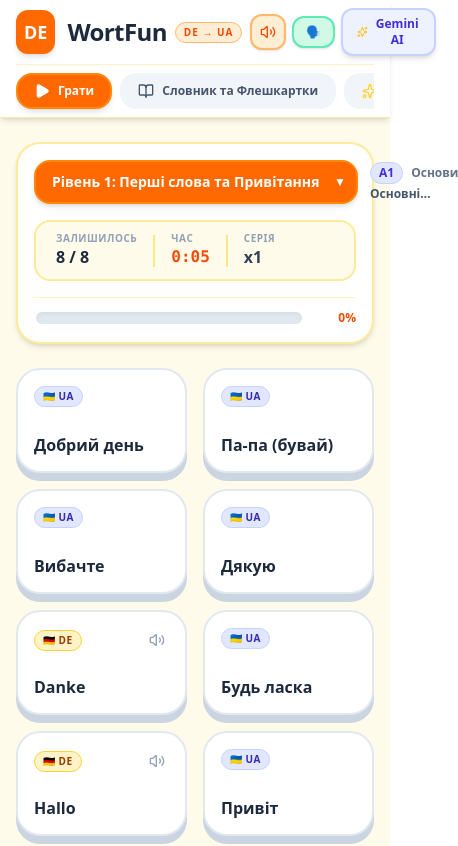
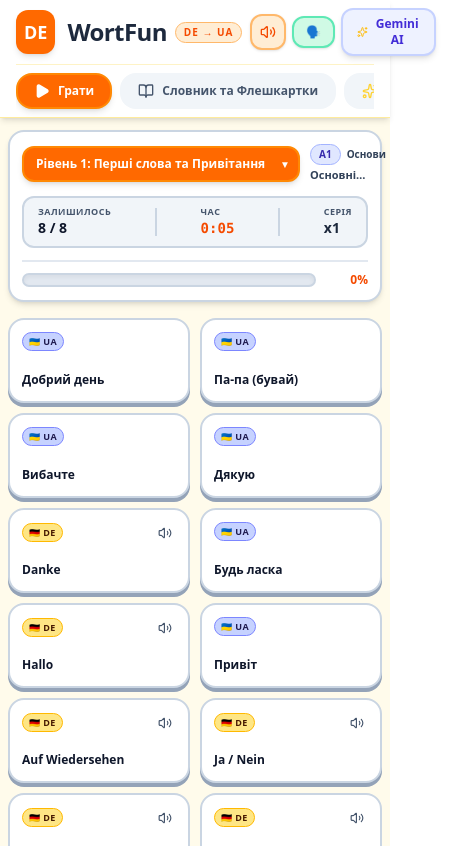
Before and after one commit to posatsky/WortFun, a React (Vite) app: page / in a window 390 px wide. Shown: the top 846 px of the page, 458 px wide, since content can reach past the window. Built offline with nearby package versions, Linux system fonts and the light colour scheme.

Commit message:
Refactor GameBoard layout and styles

```diff
--- a/src/components/GameBoard.tsx
+++ b/src/components/GameBoard.tsx
@@ -266,19 +266,19 @@ export const GameBoard: React.FC<GameBoardProps> = ({
   const progressPercent = Math.round((stats.totalMatched / totalPairsCount) * 100);
 
   return (
-    <div className="max-w-6xl mx-auto px-4 py-6">
+    <div className="max-w-6xl mx-auto px-2 sm:px-4 py-3 sm:py-6">
 
       {/* Top Bar: Level Selection & Stats */}
-      <div className="bg-white border-2 border-amber-200/80 rounded-3xl p-4 sm:p-6 mb-6 shadow-md">
-        <div className="flex flex-col md:flex-row md:items-center justify-between gap-4">
+      <div className="bg-white border-2 border-slate-300 rounded-2xl sm:rounded-3xl p-3 sm:p-5 mb-4 sm:mb-6 shadow-md">
+        <div className="flex flex-col md:flex-row md:items-center justify-between gap-3 sm:gap-4">
 
           {/* Level Switcher & Info */}
-          <div className="flex items-center gap-3">
+          <div className="flex items-center gap-2.5 sm:gap-3">
             <div className="relative shrink-0">
               <select
                 value={currentLevelIndex}
                 onChange={(e) => setCurrentLevelIndex(Number(e.target.value))}
-                className="appearance-none bg-orange-500 text-white font-black px-4 py-2.5 pr-9 rounded-2xl border-2 border-orange-400 hover:bg-orange-600 focus:outline-none focus:ring-2 focus:ring-orange-400 cursor-pointer text-sm shadow-md"
+                className="appearance-none bg-orange-500 text-white font-black px-3 sm:px-4 py-2 pr-8 sm:pr-9 rounded-xl sm:rounded-2xl border-2 border-orange-400 hover:bg-orange-600 focus:outline-none focus:ring-2 focus:ring-orange-400 cursor-pointer text-xs sm:text-sm shadow-md"
               >
                 {levels.map((lvl, idx) => {
                   const prog = levelProgress[lvl.id];
@@ -290,56 +290,56 @@ export const GameBoard: React.FC<GameBoardProps> = ({
                   );
                 })}
               </select>
-              <div className="pointer-events-none absolute right-3 top-1/2 -translate-y-1/2 text-white text-xs">
+              <div className="pointer-events-none absolute right-2.5 top-1/2 -translate-y-1/2 text-white text-[10px] sm:text-xs font-bold">
                 ▼
               </div>
             </div>
 
             <div>
-              <div className="flex items-center gap-2">
-                <span className="text-xs font-black uppercase px-2 py-0.5 rounded-full bg-indigo-100 text-indigo-700 border border-indigo-200">
+              <div className="flex items-center gap-1.5 sm:gap-2">
+                <span className="text-[10px] sm:text-xs font-black uppercase px-2 py-0.5 rounded-full bg-indigo-100 text-indigo-800 border border-indigo-300">
                   {currentLevel.difficulty}
                 </span>
-                <span className="text-xs font-bold text-slate-500">
+                <span className="text-[10px] sm:text-xs font-bold text-slate-700">
                   {currentLevel.category}
                 </span>
                 {currentLevel.isCustom && (
-                  <span className="text-[10px] font-black uppercase px-2 py-0.5 rounded-full bg-emerald-100 text-emerald-700 border border-emerald-300">
+                  <span className="text-[9px] sm:text-[10px] font-black uppercase px-1.5 sm:px-2 py-0.5 rounded-full bg-emerald-100 text-emerald-800 border border-emerald-300">
                     Ваш список
                   </span>
                 )}
               </div>
-              <p className="text-xs font-semibold text-slate-600 mt-0.5 line-clamp-1">
+              <p className="text-[11px] sm:text-xs font-bold text-slate-700 mt-0.5 line-clamp-1">
                 {currentLevel.description}
               </p>
             </div>
           </div>
 
           {/* Live Progress Metrics */}
-          <div className="flex items-center gap-4 sm:gap-6 bg-amber-50 px-5 py-2.5 rounded-2xl border-2 border-amber-200/80 shrink-0 text-xs sm:text-sm font-bold">
+          <div className="flex items-center justify-between sm:justify-start gap-3 sm:gap-6 bg-slate-100 px-3.5 sm:px-5 py-2 sm:py-2.5 rounded-xl sm:rounded-2xl border-2 border-slate-300 shrink-0 text-xs sm:text-sm font-bold">
             <div>
-              <div className="text-slate-400 text-[10px] uppercase font-extrabold tracking-wider">Залишилось</div>
-              <div className="font-black text-slate-800 text-base">
+              <div className="text-slate-600 text-[9px] sm:text-[10px] uppercase font-black tracking-wider">Залишилось</div>
+              <div className="font-black text-slate-900 text-sm sm:text-base">
                 {remainingPairs} / {totalPairsCount}
               </div>
             </div>
 
-            <div className="h-8 w-0.5 bg-amber-200" />
+            <div className="h-7 sm:h-8 w-0.5 bg-slate-300" />
 
             <div>
-              <div className="text-slate-400 text-[10px] uppercase font-extrabold tracking-wider">Час</div>
-              <div className="font-mono font-black text-orange-600 text-base">
+              <div className="text-slate-600 text-[9px] sm:text-[10px] uppercase font-black tracking-wider">Час</div>
+              <div className="font-mono font-black text-orange-600 text-sm sm:text-base">
                 {Math.floor(stats.elapsedTime / 60)}:
                 {String(stats.elapsedTime % 60).padStart(2, '0')}
               </div>
             </div>
 
-            <div className="h-8 w-0.5 bg-amber-200" />
+            <div className="h-7 sm:h-8 w-0.5 bg-slate-300" />
 
             <div>
-              <div className="text-slate-400 text-[10px] uppercase font-extrabold tracking-wider">Серія</div>
-              <div className={`font-black text-base flex items-center gap-1 ${stats.streak > 1 ? 'text-orange-600 animate-pulse' : 'text-slate-700'}`}>
-                {stats.streak > 1 && <Flame className="w-4 h-4 fill-orange-500 text-orange-500" />}
+              <div className="text-slate-600 text-[9px] sm:text-[10px] uppercase font-black tracking-wider">Серія</div>
+              <div className={`font-black text-sm sm:text-base flex items-center gap-1 ${stats.streak > 1 ? 'text-orange-600 animate-pulse' : 'text-slate-800'}`}>
+                {stats.streak > 1 && <Flame className="w-3.5 h-3.5 sm:w-4 sm:h-4 fill-orange-500 text-orange-500" />}
                 x{stats.streak}
               </div>
             </div>
@@ -348,8 +348,8 @@ export const GameBoard: React.FC<GameBoardProps> = ({
         </div>
 
         {/* Level Progress Bar */}
-        <div className="mt-4 pt-3 border-t border-amber-100 flex items-center gap-3">
-          <div className="flex-1 bg-slate-200 h-4 rounded-full overflow-hidden border-2 border-white shadow-inner">
+        <div className="mt-3 sm:mt-4 pt-2.5 sm:pt-3 border-t-2 border-slate-200 flex items-center gap-3">
+          <div className="flex-1 bg-slate-200 h-3.5 sm:h-4 rounded-full overflow-hidden border-2 border-slate-300 shadow-inner">
             <motion.div
               className="bg-gradient-to-r from-orange-400 to-orange-600 h-full rounded-full"
               initial={{ width: 0 }}
@@ -410,34 +410,34 @@ export const GameBoard: React.FC<GameBoardProps> = ({
       </AnimatePresence>
 
       {/* CARDS GRID */}
-      <div className="grid grid-cols-2 sm:grid-cols-3 md:grid-cols-4 gap-4 sm:gap-5 min-h-[380px]">
+      <div className="grid grid-cols-2 sm:grid-cols-3 lg:grid-cols-4 gap-2.5 sm:gap-4 md:gap-5 min-h-[320px] sm:min-h-[380px]">
         <AnimatePresence mode="popLayout">
           {cards
             .filter((card) => !card.isMatched)
             .map((card) => {
-              let cardStyle = "bg-white rounded-3xl shadow-[0_8px_0_0_#cbd5e1] border-2 border-slate-200 hover:border-orange-400 text-slate-800 hover:shadow-[0_8px_0_0_#fb923c]";
+              let cardStyle = "bg-white rounded-2xl sm:rounded-3xl shadow-[0_4px_0_0_#94a3b8] sm:shadow-[0_6px_0_0_#94a3b8] border-2 border-slate-300 hover:border-orange-500 text-slate-900 hover:shadow-[0_4px_0_0_#ea580c]";
               let stateBadge = null;
 
               if (card.isCorrect) {
-                cardStyle = "bg-emerald-500 rounded-3xl shadow-[0_8px_0_0_#059669] text-white border-4 border-emerald-300 scale-105 transition-all z-10";
+                cardStyle = "bg-emerald-600 rounded-2xl sm:rounded-3xl shadow-[0_4px_0_0_#047857] sm:shadow-[0_6px_0_0_#047857] text-white border-2 sm:border-4 border-emerald-300 scale-[1.02] transition-all z-10";
                 stateBadge = (
-                  <span className="flex items-center gap-1 text-[11px] font-black bg-white text-emerald-800 px-2.5 py-0.5 rounded-full shadow-sm animate-bounce">
-                    <CheckCircle2 className="w-3.5 h-3.5 text-emerald-600" />
+                  <span className="flex items-center gap-1 text-[10px] sm:text-[11px] font-black bg-white text-emerald-900 px-2 sm:px-2.5 py-0.5 rounded-full shadow-sm animate-bounce border border-emerald-300">
+                    <CheckCircle2 className="w-3 h-3 sm:w-3.5 sm:h-3.5 text-emerald-600" />
                     <span>Вірно!</span>
                   </span>
                 );
               } else if (card.isError) {
-                cardStyle = "bg-rose-500 rounded-3xl shadow-[0_8px_0_0_#be123c] text-white border-4 border-rose-300 animate-pulse transition-all z-10";
+                cardStyle = "bg-rose-600 rounded-2xl sm:rounded-3xl shadow-[0_4px_0_0_#9f1239] sm:shadow-[0_6px_0_0_#9f1239] text-white border-2 sm:border-4 border-rose-300 animate-pulse transition-all z-10";
                 stateBadge = (
-                  <span className="flex items-center gap-1 text-[11px] font-black bg-white text-rose-800 px-2.5 py-0.5 rounded-full shadow-sm">
-                    <XCircle className="w-3.5 h-3.5 text-rose-600" />
+                  <span className="flex items-center gap-1 text-[10px] sm:text-[11px] font-black bg-white text-rose-900 px-2 sm:px-2.5 py-0.5 rounded-full shadow-sm border border-rose-300">
+                    <XCircle className="w-3 h-3 sm:w-3.5 sm:h-3.5 text-rose-600" />
                     <span>Помилка!</span>
                   </span>
                 );
               } else if (card.isSelected) {
                 cardStyle = card.language === 'de'
-                  ? "bg-indigo-600 rounded-3xl shadow-[0_8px_0_0_#4338ca] text-white border-4 border-indigo-300 scale-[1.02]"
-                  : "bg-orange-500 rounded-3xl shadow-[0_8px_0_0_#c2410c] text-white border-4 border-orange-300 scale-[1.02]";
+                  ? "bg-indigo-600 rounded-2xl sm:rounded-3xl shadow-[0_4px_0_0_#3730a3] sm:shadow-[0_6px_0_0_#3730a3] text-white border-2 sm:border-4 border-indigo-300 scale-[1.02]"
+                  : "bg-orange-500 rounded-2xl sm:rounded-3xl shadow-[0_4px_0_0_#9a3412] sm:shadow-[0_6px_0_0_#9a3412] text-white border-2 sm:border-4 border-orange-300 scale-[1.02]";
               }
 
               return (
@@ -450,7 +450,7 @@ export const GameBoard: React.FC<GameBoardProps> = ({
                   onClick={() => handleCardClick(card)}
                   whileHover={{ scale: card.isSelected || card.isCorrect || card.isError ? 1.02 : 1.03 }}
                   whileTap={{ scale: 0.96 }}
-                  className={`relative rounded-3xl p-4 sm:p-5 flex flex-col justify-between text-left transition-all duration-150 min-h-[105px] sm:min-h-[120px] group cursor-pointer active:translate-y-1 active:shadow-none ${cardStyle}`}
+                  className={`relative rounded-2xl sm:rounded-3xl p-3 sm:p-4 md:p-5 flex flex-col justify-between text-left transition-all duration-150 min-h-[85px] sm:min-h-[110px] group cursor-pointer active:translate-y-0.5 active:shadow-none ${cardStyle}`}
                 >
                   {/* Language Tag Indicator or State Badge */}
                   <div className="flex items-center justify-between w-full mb-1">
@@ -458,12 +458,12 @@ export const GameBoard: React.FC<GameBoardProps> = ({
                       stateBadge
                     ) : (
                       <span
-                        className={`text-[10px] uppercase font-black tracking-wider px-2 py-0.5 rounded-full ${
+                        className={`text-[9px] sm:text-[10px] uppercase font-black tracking-wider px-1.5 sm:px-2 py-0.5 rounded-full ${
                           card.isSelected
-                            ? 'bg-white/20 text-white'
+                            ? 'bg-white/30 text-white border border-white/40'
                             : card.language === 'de'
-                            ? 'bg-amber-100 text-amber-800 border border-amber-300'
-                            : 'bg-indigo-100 text-indigo-800 border border-indigo-200'
+                            ? 'bg-amber-200 text-amber-950 font-black border border-amber-400'
+                            : 'bg-indigo-200 text-indigo-950 font-black border border-indigo-400'
                         }`}
                       >
                         {card.language === 'de' ? '🇩🇪 DE' : '🇺🇦 UA'}
@@ -479,17 +479,17 @@ export const GameBoard: React.FC<GameBoardProps> = ({
                         className={`p-1 rounded-lg transition-colors ${
                           card.isSelected || card.isCorrect || card.isError
                             ? 'text-white hover:bg-white/20'
-                            : 'text-slate-400 hover:text-orange-600 hover:bg-slate-100'
+                            : 'text-slate-600 hover:text-orange-600 hover:bg-slate-200'
                         }`}
                         title="Прослухати вимову"
                       >
-                        <Volume2 className="w-4 h-4" />
+                        <Volume2 className="w-3.5 h-3.5 sm:w-4 sm:h-4" />
                       </span>
                     )}
                   </div>
 
                   {/* Main Word Text */}
-                  <div className="font-extrabold text-base sm:text-lg md:text-xl leading-tight mt-auto">
+                  <div className="font-black text-xs sm:text-base md:text-xl leading-snug mt-auto text-slate-900 break-words">
                     {card.text}
                   </div>
 
@@ -500,7 +500,7 @@ export const GameBoard: React.FC<GameBoardProps> = ({
       </div>
 
       {/* Additional Quick Controls & Help Bar */}
-      <div className="mt-8 flex flex-wrap items-center justify-between gap-3 bg-white p-4 rounded-3xl border-2 border-amber-200 text-xs font-semibold text-slate-600 shadow-sm">
+      <div className="mt-8 flex flex-wrap items-center justify-between gap-3 bg-white p-4 rounded-3xl border-2 border-slate-300 text-xs font-bold text-slate-700 shadow-sm">
         <div className="flex items-center gap-2">
           <HelpCircle className="w-4 h-4 text-orange-500 shrink-0" />
           <span>Порада: Натисніть спочатку на слово, а потім на його відповідний переклад!</span>
```
